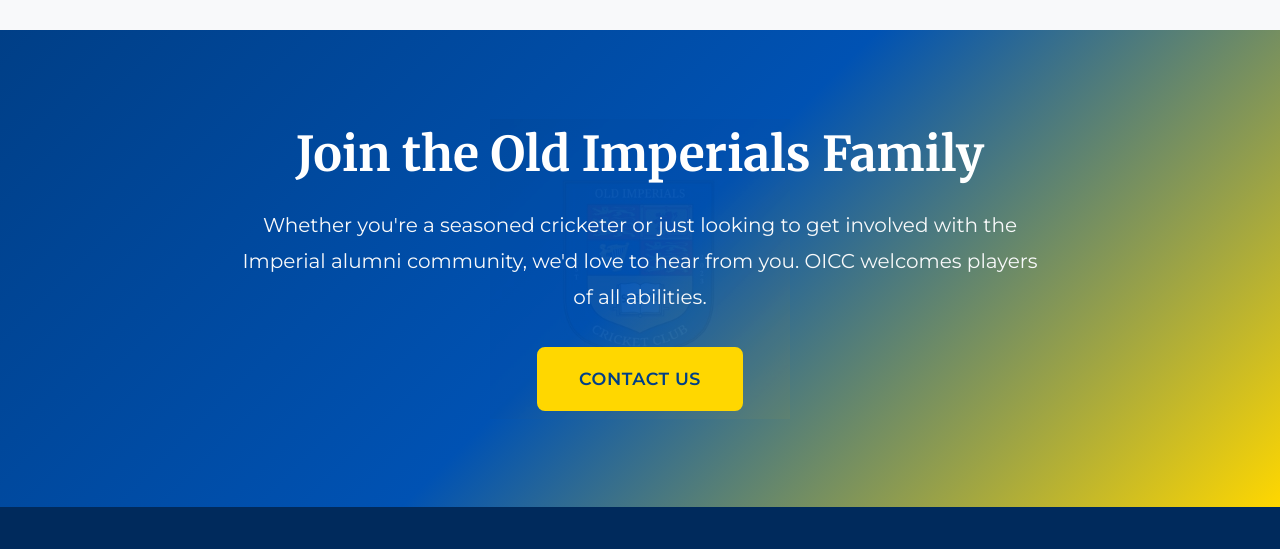
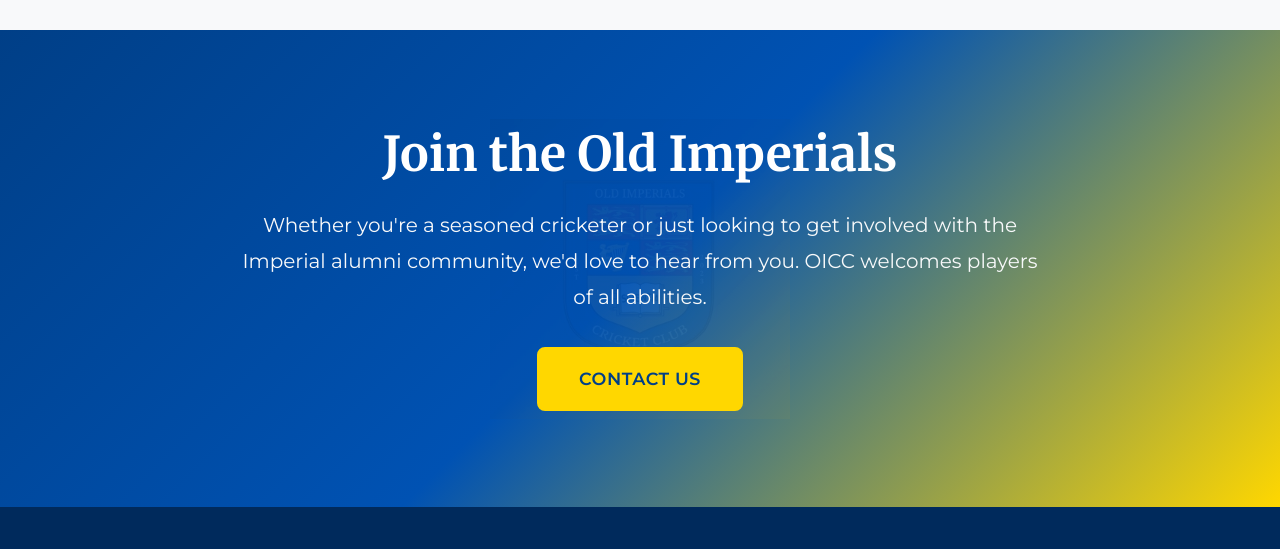
Before and after one commit to JamesHryb/OICC_website, a plain HTML site: page index.html in a window 1280 px wide. Shown: the part 4320-4869 px from the top of the page. Drawn offline with Linux system fonts and the light colour scheme.

Commit message:
Changed text for join oicc call

```diff
--- a/index.html
+++ b/index.html
@@ -168,7 +168,7 @@
     <section class="cta-section">
         <div class="container">
             <div class="cta-content">
-                <h2 class="cta-title">Join the Old Imperials Family</h2>
+                <h2 class="cta-title">Join the Old Imperials</h2>
                 <p class="cta-text">
                     Whether you're a seasoned cricketer or just looking to get involved with the Imperial alumni community,
                     we'd love to hear from you. OICC welcomes players of all abilities.
```
